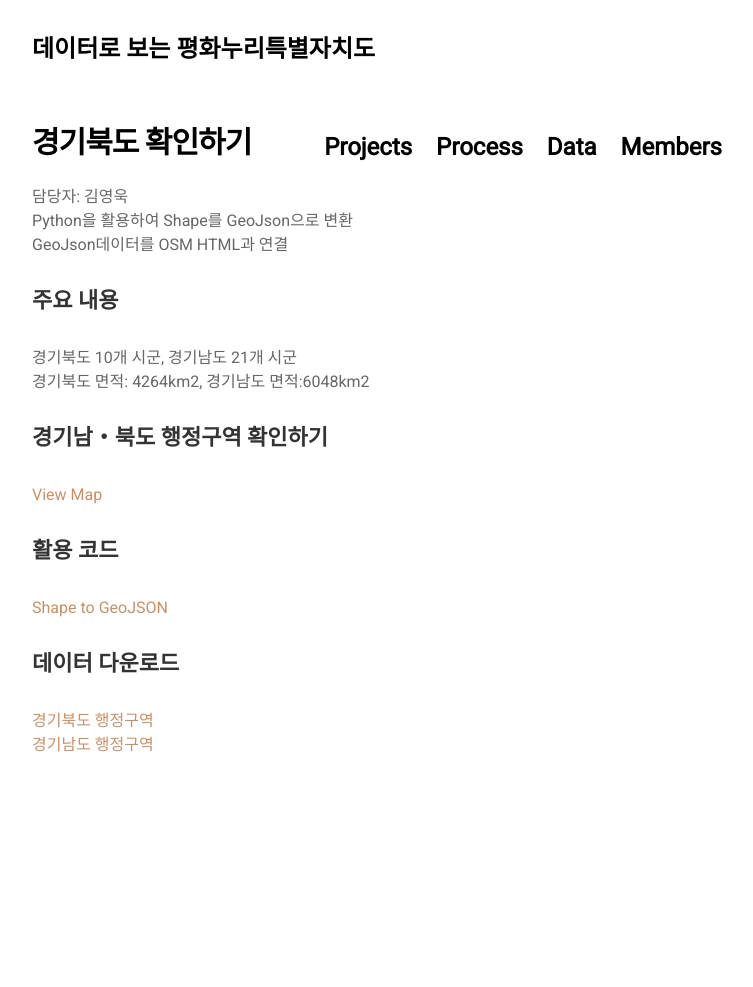
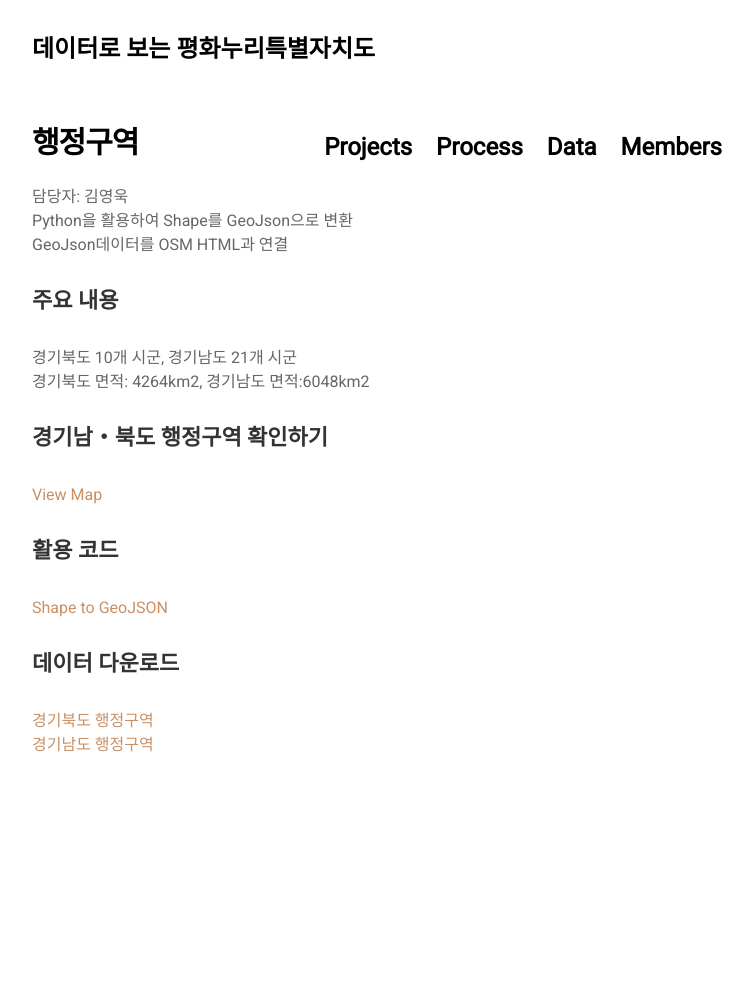
Before and after one commit to jinuew/SICM2002-6, a Jekyll site: the page built from projects/proj-1.md, in a window 1280 px wide. Shown: the whole page, without its empty margins (263-1016 px from the left). Built offline with Jekyll 4.4.1, drawn with Linux system fonts in a browser that asks for light colours; nearby versions of some CDN libraries; our own code applies the rules of GitHub Pages for plain Markdown files.

Commit message:
Update proj-1.md

```diff
--- a/projects/proj-1.md
+++ b/projects/proj-1.md
@@ -1,4 +1,4 @@
-# 경기북도 확인하기
+# 행정구역
 
 담당자: 김영욱<br>
 Python을 활용하여 Shape를 GeoJson으로 변환<br>
```
